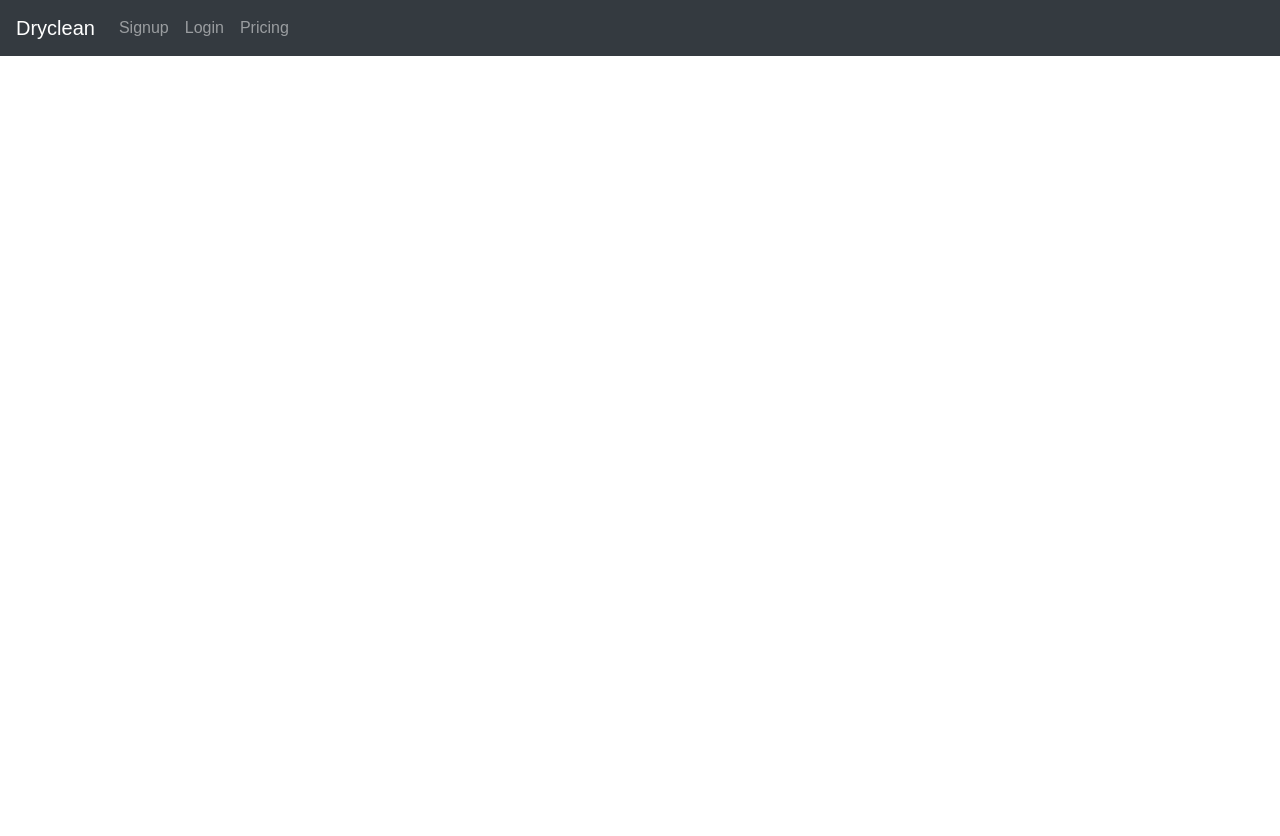
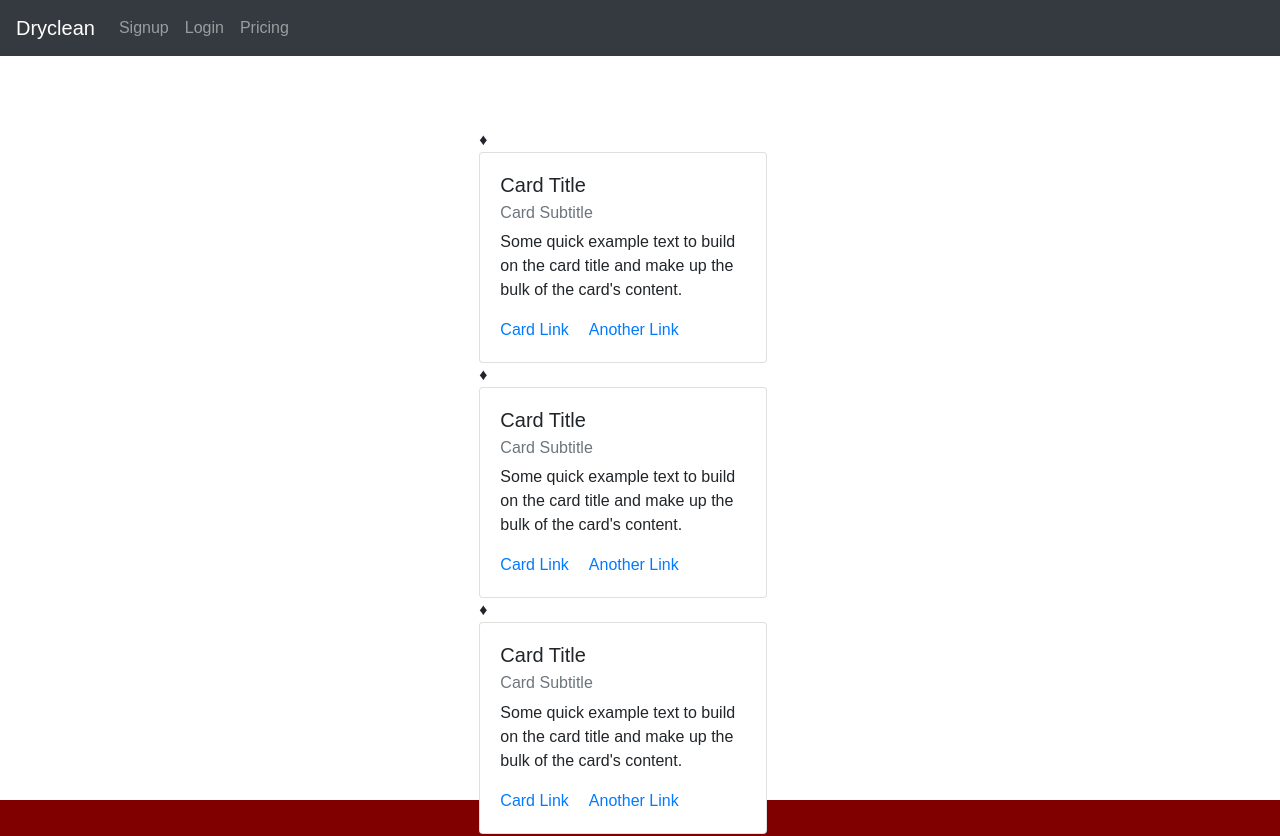
Before and after one commit to siddhesh156/dryclean, a React (Create React App) app: page /dashboard in a window 1280 px wide. Shown: the top 836 px of the page. Before the commit the page ends 800 px from the top, so only its background shows below. Built offline with nearby package versions, Linux system fonts and the light colour scheme.

Commit message:
dashboard 1

```diff
--- a/package.json
+++ b/package.json
@@ -5,6 +5,7 @@
   "dependencies": {
     "axios": "^0.19.1",
     "bootstrap": "^4.4.1",
+    "lodash": "^4.17.15",
     "react": "^16.13.0",
     "react-bootstrap": "^1.0.0-beta.17",
     "react-dom": "^16.13.0",
--- a/src/App.css
+++ b/src/App.css
@@ -26,9 +26,18 @@
 .container1{
   width: 100%;
   height: 100%;
+  background-color: transparent;
+}
+
+.container2{
+  width: 100%;
+  height: 100%;
+  padding: 10%;
+  background-color: transparent;
 
 }
 
 html, body, #app, #app>div {
   height: 100%;
+  background-color: maroon;
 }
--- a/src/App.js
+++ b/src/App.js
@@ -8,6 +8,7 @@ import { Router, Route, BrowserRouter } from 'react-router-dom';
 import Signup from './containers/Signup';
 import Navbars from './containers/Navbars';
 import { Provider } from 'react-redux';
+import Dashboard from './containers/Dashboard';
 
 
 
@@ -19,7 +20,7 @@ class App extends Component {
         <BrowserRouter>
           <Route exact path="/" component={Login}/>
           <Route path="/signup" component={Signup}/>
-          <Route path="/route" component={Routes}/>
+          <Route path="/dashboard" component={Dashboard}/>
      </BrowserRouter>
       </div>
     );
--- /dev/null
+++ b/src/containers/Dashboard.js
@@ -0,0 +1,62 @@
+import React, { Component, useState }  from 'react';
+import _ from 'lodash';
+import { Card, Button, FormGroup, FormControl, FormLabel } from "react-bootstrap";
+
+class Dashboard extends Component{
+
+    state = {
+      post: [ ],
+      email: '',
+      password: ''
+   };
+
+   constructor(props) {
+    super(props);
+
+    this.handleSubmit = this.handleSubmit.bind(this);
+
+
+}
+
+handleSubmit(event) {
+    event.preventDefault();
+    console.log(this.state.email,' ',this.state.password)
+  }
+
+  render(){
+
+    return(
+        <div className="container2">
+             <div class="row justify-content-around">
+             <div class="col-4 mx-auto">
+             <div> {
+          _.times( 8, () => <span>♦
+
+
+                <Card style={{ width: '18rem' }}>
+                    <Card.Body>
+                    <Card.Title>Card Title</Card.Title>
+                    <Card.Subtitle className="mb-2 text-muted">Card Subtitle</Card.Subtitle>
+                    <Card.Text>
+                    Some quick example text to build on the card title and make up the bulk of
+                    the card's content.
+                    </Card.Text>
+                    <Card.Link href="#">Card Link</Card.Link>
+                    <Card.Link href="#">Another Link</Card.Link>
+                    </Card.Body>
+                </Card>
+
+                </span> )
+        }</div>
+
+                </div>
+            </div>
+            </div>
+
+    )
+
+  }
+
+}
+
+export default Dashboard;
--- a/src/containers/Login.js
+++ b/src/containers/Login.js
@@ -39,6 +39,7 @@ class Login extends Component{
    handleSubmit(event) {
     event.preventDefault();
     console.log(this.state.email,' ',this.state.password)
+    this.props.history.push('/dashboard');
   }
 
   render(){
```
Also changed, not shown: 1 other file (tests, documents, lock files or other folders).
